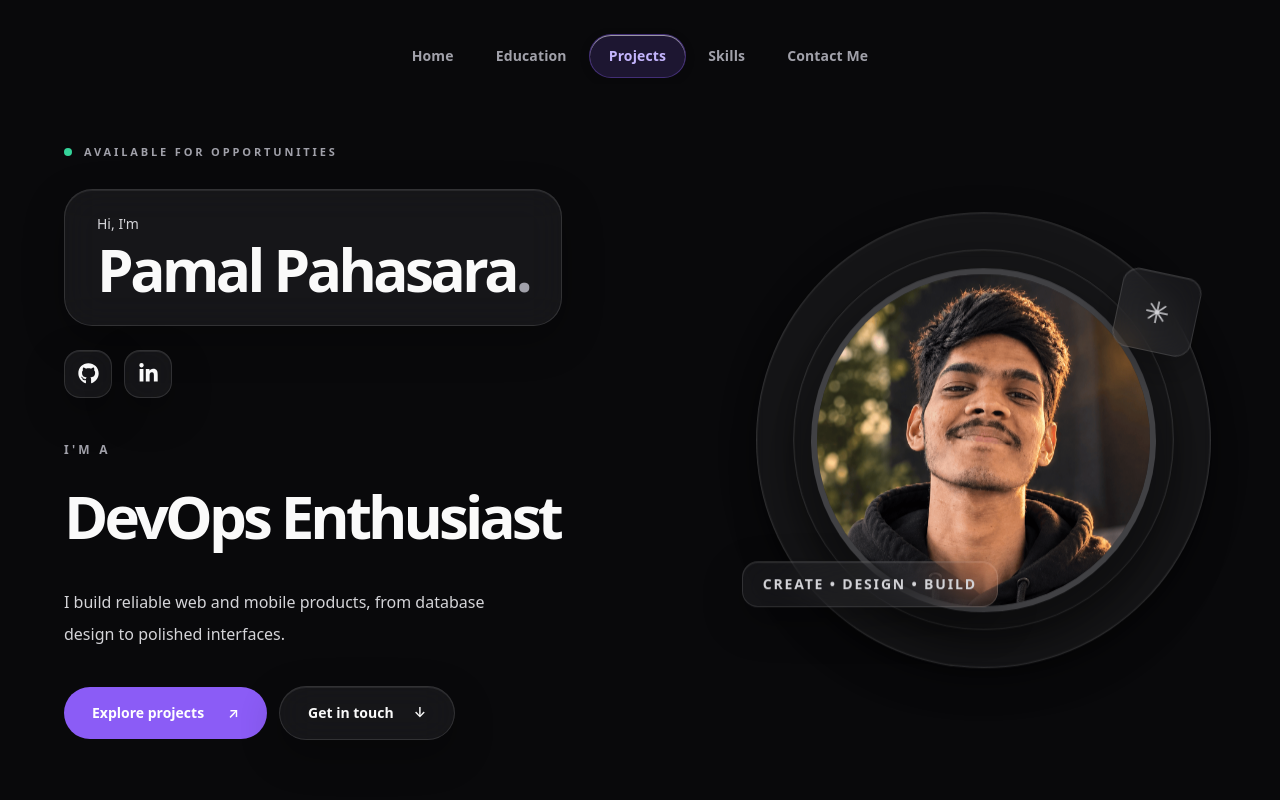
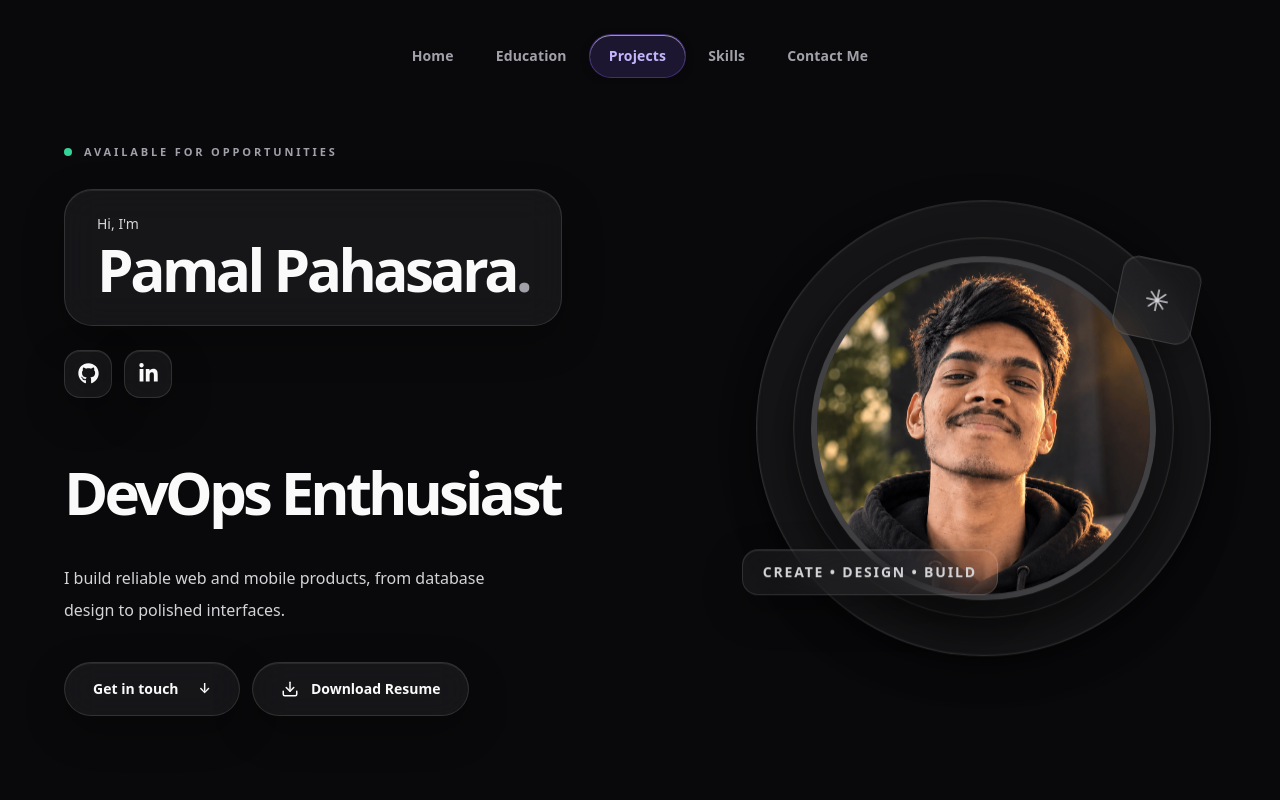
Before and after one commit to pamal29/Portfolio-nextjs, a Next.js app: page / in a window 1280 px wide. Shown: the top 800 px of the page. Built offline with nearby package versions, Linux system fonts and the light colour scheme.

Commit message:
resume downloadable contact page update

```diff
--- a/package.json
+++ b/package.json
@@ -9,6 +9,7 @@
     "lint": "eslint"
   },
   "dependencies": {
+    "lucide-react": "^1.70.0",
     "next": "16.4.5",
     "react": "19.3.0",
     "react-dom": "19.3.0",
--- a/src/app/page.tsx
+++ b/src/app/page.tsx
@@ -4,7 +4,6 @@ import Projects from "../components/Projects";
 import Skills from "../components/Skills";
 import Education from "../components/Education";
 import Contact from "../components/Contact";
-import Footer from "../components/Footer";
 
 export default function Home() {
   return (
@@ -17,7 +16,6 @@ export default function Home() {
         <Skills />
         <Contact />
       </main>
-      <Footer />
     </>
   );
 }
--- a/src/components/Contact.tsx
+++ b/src/components/Contact.tsx
@@ -8,27 +8,26 @@ import {
   FiMapPin,
   FiSend,
 } from "react-icons/fi";
-import { FaGithub, FaLinkedinIn } from "react-icons/fa";
+import { FaGithub, FaLinkedinIn, FaWhatsapp } from "react-icons/fa";
 import { profile } from "@/data/portfolio";
 
 export default function Contact() {
   const [sent, setSent] = useState(false);
   const [needsEmail, setNeedsEmail] = useState(false);
 
+  // WhatsApp number: country code + number, digits only (e.g. 94771234567)
+  const whatsappNumber = (profile.whatsapp || "").replace(/\D/g, "");
+  const whatsappHref = whatsappNumber
+    ? `https://wa.me/${whatsappNumber}?text=${encodeURIComponent(
+        `Hi ${profile.name}, I found you through your portfolio.`
+      )}`
+    : "";
+
   const socialLinks = [
-    {
-      label: "GitHub",
-      href: profile.github,
-      Icon: FaGithub,
-    },
-    {
-      label: "LinkedIn",
-      href: profile.linkedin,
-      Icon: FaLinkedinIn,
-    },
-  ].filter(
-    (item) => item.href && !item.href.includes("your-username")
-  );
+    { label: "GitHub", href: profile.github, Icon: FaGithub },
+    { label: "LinkedIn", href: profile.linkedin, Icon: FaLinkedinIn },
+    { label: "WhatsApp", href: whatsappHref, Icon: FaWhatsapp },
+  ].filter((item) => item.href && !item.href.includes("your-username"));
 
   function handleSubmit(event: FormEvent<HTMLFormElement>) {
     event.preventDefault();
@@ -42,21 +41,33 @@ export default function Contact() {
     const name = String(form.get("name") || "").trim();
     const email = String(form.get("email") || "").trim();
     const subject =
-      String(form.get("subject") || "").trim() ||
-      `Hello from ${name}`;
+      String(form.get("subject") || "").trim() || `Hello from ${name}`;
     const message = String(form.get("message") || "").trim();
 
+    const fullSubject = `Portfolio: ${subject}`;
     const body = `${message}\n\n—\n${name}\n${email}`;
 
-    const params = new URLSearchParams({
-      subject: `Portfolio: ${subject}`,
-      body,
-    });
+    const isMobile = /Android|iPhone|iPad|iPod/i.test(navigator.userAgent);
 
-    window.location.href = `mailto:${profile.email}?${params.toString()}`;
+    if (isMobile) {
+      // Phones: open the native mail app
+      const mailto = `mailto:${profile.email}?subject=${encodeURIComponent(
+        fullSubject
+      )}&body=${encodeURIComponent(body)}`;
+      window.location.href = mailto;
+    } else {
+      // Desktop: open Gmail compose in a new tab (works without a mail app)
+      const gmailUrl = `https://mail.google.com/mail/?view=cm&fs=1&to=${encodeURIComponent(
+        profile.email
+      )}&su=${encodeURIComponent(fullSubject)}&body=${encodeURIComponent(
+        body
+      )}`;
+      window.open(gmailUrl, "_blank", "noopener,noreferrer");
+    }
 
     setSent(true);
     setNeedsEmail(false);
+    event.currentTarget.reset();
   }
 
   return (
@@ -168,6 +179,36 @@ export default function Contact() {
                     )}
                   </div>
                 </div>
+
+                {whatsappHref && (
+                  <div className="glass-contact-info flex items-center gap-4 rounded-[20px] p-4">
+                    <div
+                      className="glass-skill-icon flex h-11 w-11 shrink-0 items-center justify-center rounded-xl"
+                      style={{ color: "var(--contact-icon-color)" }}
+                    >
+                      <FaWhatsapp size={20} aria-hidden="true" />
+                    </div>
+
+                    <div className="min-w-0">
+                      <p
+                        className="text-[10px] font-semibold uppercase tracking-[0.16em]"
+                        style={{ color: "var(--contact-label-color)" }}
+                      >
+                        WhatsApp
+                      </p>
+
+                      <a
+                        href={whatsappHref}
+                        target="_blank"
+                        rel="noopener noreferrer"
+                        className="mt-1 block text-sm font-semibold hover:underline"
+                        style={{ color: "var(--contact-link-color)" }}
+                      >
+                        Chat with me
+                      </a>
+                    </div>
+                  </div>
+                )}
 
                 <div className="glass-contact-info flex items-center gap-4 rounded-[20px] p-4">
                   <div
@@ -317,7 +358,8 @@ export default function Contact() {
                   className="text-xs"
                   style={{ color: "var(--contact-hint-color)" }}
                 >
-                  Opens your email app — no message is sent automatically.
+                  Opens Gmail or your email app — no message is sent
+                  automatically.
                 </p>
 
                 <button
@@ -344,8 +386,8 @@ export default function Contact() {
                 ) : sent ? (
                   <span className="inline-flex items-center gap-2">
                     <FiCheck aria-hidden="true" />
-                    Your email app should open with a drafted message. Check it
-                    before sending.
+                    Your email draft should be open now. Review it and press
+                    Send there.
                   </span>
                 ) : null}
               </div>
@@ -355,7 +397,7 @@ export default function Contact() {
 
         {/* Footer */}
         <footer
-          className="mt-16 flex flex-wrap items-center justify-between gap-4 border-t py-7 text-xs"
+          className="mt-8 flex flex-wrap items-center justify-between gap-3 border-t py-4 text-xs"
           style={{
             borderColor: "var(--contact-divider-color)",
             color: "var(--contact-footer-color)",
--- a/src/components/Footer.tsx
+++ /dev/null
@@ -1,16 +0,0 @@
-import { profile } from "@/data/portfolio";
-
-const CURRENT_YEAR = 2026;
-
-export default function Footer() {
-  return (
-    <footer className="border-t border-border py-6">
-      <div className="mx-auto flex w-full max-w-5xl flex-col items-center justify-between gap-2 px-6 text-sm text-subtle sm:flex-row">
-        <p>
-          © {CURRENT_YEAR} {profile.name}. All rights reserved.
-        </p>
-        <p>Built with Next.js and Tailwind CSS</p>
-      </div>
-    </footer>
-  );
-}
--- a/src/components/Hero.tsx
+++ b/src/components/Hero.tsx
@@ -4,6 +4,7 @@ import Image from "next/image";
 import { useEffect, useState } from "react";
 import { FaGithub, FaLinkedinIn } from "react-icons/fa";
 import { profile } from "../data/portfolio";
+import { Download } from "lucide-react";
 
 const roles = [
   profile.role,
@@ -83,12 +84,6 @@ export default function Hero() {
           </div>
 
           <div className="mt-11">
-            <p
-              className="mb-2 text-xs font-semibold uppercase tracking-[0.27em]"
-              style={{ color: "var(--muted-text-color)" }}
-            >
-              I&apos;m a
-            </p>
 
             <div className="flex min-h-[85px] items-center sm:min-h-[100px]">
               <h2
@@ -110,16 +105,6 @@ export default function Hero() {
           </div>
 
           <div className="mt-9 flex flex-wrap items-center gap-3">
-            <a
-              href="#projects"
-              className="inline-flex items-center gap-6 rounded-full px-7 py-4 text-sm font-semibold transition-all duration-300 hover:-translate-y-1"
-              style={{
-                background: "var(--accent-color)",
-                color: "var(--button-text-color)",
-              }}
-            >
-              Explore projects <span aria-hidden="true">↗</span>
-            </a>
 
             <a
               href="#contact"
@@ -130,15 +115,20 @@ export default function Hero() {
             </a>
 
             {profile.resumeUrl && (
-              <a
-                href={profile.resumeUrl}
-                target="_blank"
-                rel="noopener noreferrer"
-                className="px-3 py-2.5 text-sm font-medium hover:underline"
-                style={{ color: "var(--accent-color)" }}
-              >
-                Download résumé
-              </a>
+
+            <a
+              href="/resume.pdf"
+              download="Pamal_Pahasara_Resume.pdf"
+              className="glass-secondary group inline-flex items-center gap-3 rounded-full px-7 py-4 text-sm font-semibold transition-all duration-300 hover:-translate-y-1 hover:border-[#8b5cf6]/50 hover:shadow-[0_8px_30px_rgba(139,92,246,0.2)]"
+              style={{ color: "var(--heading-color)" }}
+            >
+              <Download
+                size={18}
+                className="transition-transform duration-300 group-hover:translate-y-0.5"
+              />
+              Download Resume
+            </a>
+
             )}
           </div>
         </div>
--- a/src/data/portfolio.ts
+++ b/src/data/portfolio.ts
@@ -13,7 +13,8 @@ export const profile = {
   email: "pamalpahasara@example.com",
   github: "https://github.com/pamal29",
   linkedin: "https://www.linkedin.com/in/pamal-pahasara-990ba2324/",
-  resumeUrl: "", // TODO: e.g. "/resume.pdf" with the file in /public
+  whatsapp: "94717324281",
+  resumeUrl: "/resume.pdf",
 };
 
 export type Project = {
@@ -33,7 +34,7 @@ export const projects: Project[] = [
       "Capstone campus services platform with a rides and food backend and a mobile client, built by a student team.",
     tech: ["ASP.NET Core", "PostgreSQL", "PostGIS", "React Native"],
     featured: true,
-    github: "YOUR_GITHUB_URL",
+    github: "https://github.com/Nearu-Project-SUSL",
     image: "/projects/nearu.png",
   },
   {
@@ -41,7 +42,7 @@ export const projects: Project[] = [
     description:
       "Movie and TV discovery app with search, watchlists and user accounts, powered by the TMDB API.",
     tech: ["React", "Express", "Supabase", "TMDB API"],
-    github: "YOUR_GITHUB_URL",
+    github: "https://github.com/pamal29/PickAFlick",
     image: "/projects/pickaflick.png",
   },
   {
@@ -49,14 +50,14 @@ export const projects: Project[] = [
     description:
       "Tool that pulls repository data from the GitHub API and analyses it through a Python backend.",
     tech: ["Python", "FastAPI", "GitHub API"],
-    github: "YOUR_GITHUB_URL",
+    github: "https://github.com/pamal29/RepoInsight",
     image: "/projects/repoinsight.png",
   },
   {
     title: "HydroTrack",
     description: "Hydration tracking mobile app built as a personal side project.",
     tech: ["React Native", "TypeScript"],
-    github: "YOUR_GITHUB_URL",
+    github: "https://github.com/pamal29/HydroTrack",
     image: "/projects/hydrotrack.png",
   },
   {
@@ -64,7 +65,7 @@ export const projects: Project[] = [
   description: "A web application for downloading YouTube videos with a simple and user-friendly interface.",
   tech: ["Your", "Actual", "Technologies"],
   featured: false,
-  github: "YOUR_GITHUB_URL",
+  github: "https://github.com/pamal29/yt_download",
   live: "",
   image: "/projects/ytdownload.png",
   },
@@ -73,7 +74,7 @@ export const projects: Project[] = [
   description: "A personal developer portfolio built with React and Tailwind CSS, showcasing projects, technical skills, and social profiles.",
   tech: ["React", "Tailwind CSS,JavaScript"],
   featured: false,
-  github: "YOUR_GITHUB_URL",
+  github: "https://github.com/pamal29/react-portfolio",
   live: "",
   image: "/projects/reactportfolio.png",
   },
```
Also changed, not shown: 2 other files (tests, documents, lock files or other folders).
